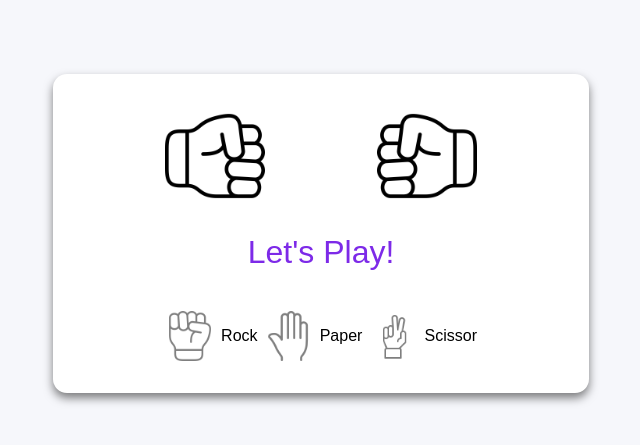
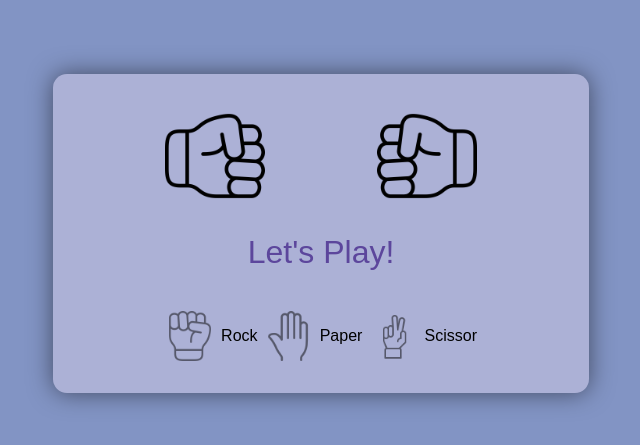
Before and after one commit to AliJavadi1997/rock-paper-scissors, a plain HTML site: page index.html in a window 1280 px wide. Shown: the part 167-612 px from the top of the page, without its empty margins (319-959 px from the left). Drawn offline with Linux system fonts and the light colour scheme; a web font is replaced by a local one.

Commit message:
update readme and shadow in style

```diff
--- a/style.css
+++ b/style.css
@@ -12,19 +12,19 @@ body {
   display: flex;
   align-items: center;
   justify-content: center;
-  background: #f6f7fb;
+  background: #8294c4;
 }
 
 ::selection {
   color: #fff;
-  background-color: #7d2ae8;
+  background-color: #8294c4;
 }
 
 .container {
   padding: 2rem 7rem;
   border-radius: 14px;
-  background: #fff;
-  box-shadow: 0 5px 10px rgba(0, 0, 0, 0.5);
+  background: #acb1d6;
+  box-shadow: 0 0 25px rgba(0, 0, 0, 0.5);
 }
 
 .result_images {
@@ -69,7 +69,7 @@ body {
 .result {
   text-align: center;
   font-size: 2rem;
-  color: #7d2ae8;
+  color: #5c469c;
   margin-top: 1.5rem;
 }
 
```
Also changed, not shown: images/Screenshot 2023-06-01 at 10.30.38.png (added), 1 other file.
